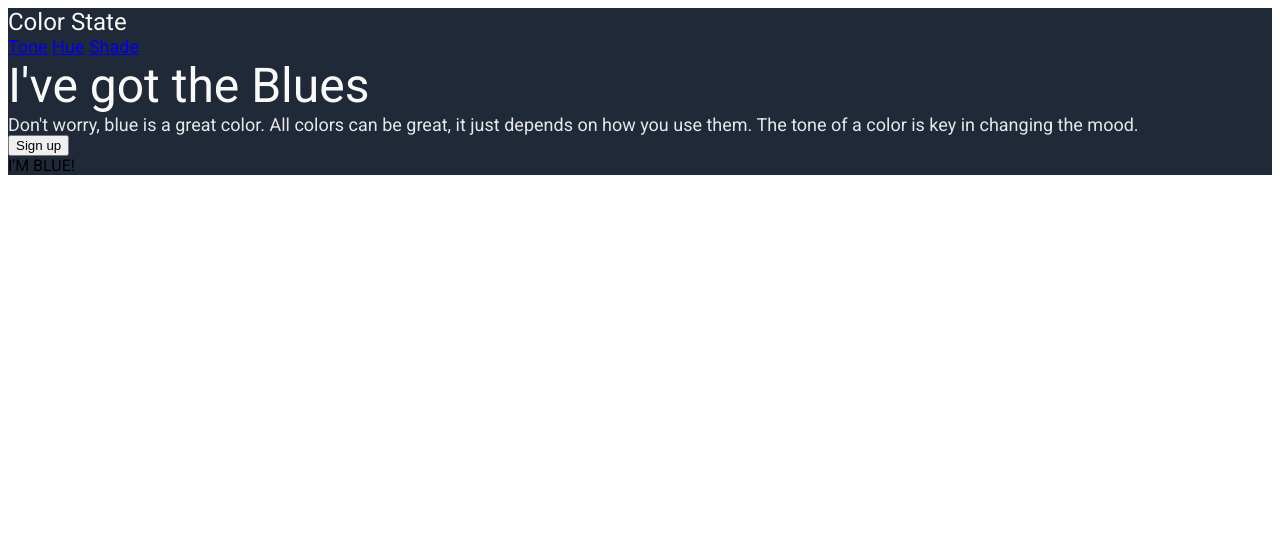
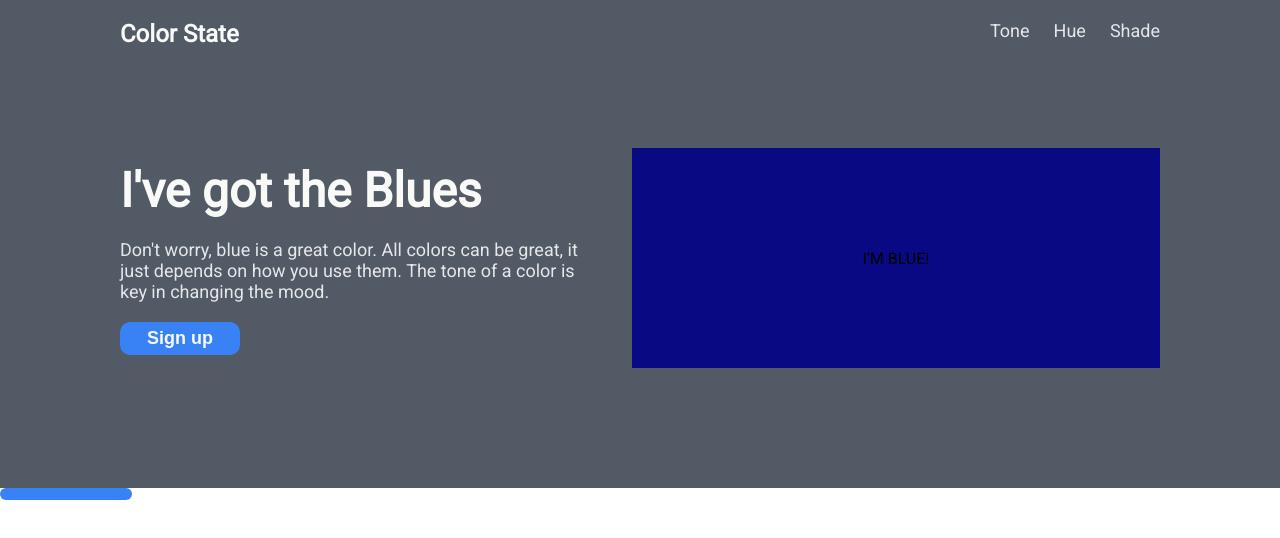
Before and after one commit to Firene11/Color-State, a plain HTML site: page index.html in a window 1280 px wide. Drawn offline with Linux system fonts and the light colour scheme.

Commit message:
updated code for header and basic elements

```diff
--- a/style.css
+++ b/style.css
@@ -5,26 +5,89 @@ html, body {
     background-repeat: no-repeat;
     background-attachment: fixed;
     height: 100%;
-    background-position: center;
     background-size: cover;
     font-family: 'Roboto', sans-serif;
+    display: flex;
+    flex-direction:column;
+    margin: 0px;
 }
 
 .header {
-    background-color: #1F2937;
+    background-color: #1f2937c4;
+    display: flex;
+    flex-direction: column;
+    padding: 20px 120px 20px;
+}
+
+.navbar {
+    display: flex;
+    flex-direction:row;
+    justify-content:space-between;
 }
 
 .header-logo {
     color: #f9faf8;
     font-size: 24px;
-}
-
-.hero-title {
-    color: #f9faf8;
-    font-size: 48px;
+    font-weight: 900;
+    display: flex;
 }
 
 .header-links, .hero-text {
     color: #e5e7eb;
     font-size: 18px;
 }
+
+.header-links {
+    display: flex;
+    font-weight:200;
+    gap: 24px;
+}
+
+a {
+    color: #e5e7eb;
+    text-decoration: none;
+}
+
+.hero-container {
+    display: flex;
+    justify-content: center;
+    align-items: center;
+    padding-top: 100px;
+    padding-bottom: 100px;
+    gap: 50px;
+}
+
+.hero-left {
+    display: flex;
+    flex-direction:column;
+    gap: 20px;
+    width: 700px;
+    flex-shrink: 1;
+}
+
+.hero-container-image {
+    width: 800px;
+    height: 220px;
+    background-color: rgb(9, 9, 131);
+    text-align: center;
+    display: flex;
+    justify-content: center;
+    align-items: center;
+}
+
+.hero-title {
+    color: #f9faf8;
+    font-size: 48px;
+    font-weight: 900;
+}
+
+.button {
+    background-color: #3882f6;
+    color: #f9faf8;
+    font-size: 18px;
+    font-weight: bold;
+    width: 120px;
+    padding: 6px;
+    border: none;
+    border-radius: 10px;
+}
```
